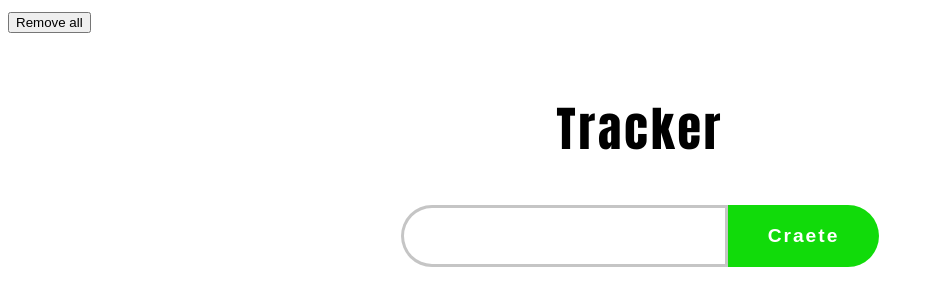
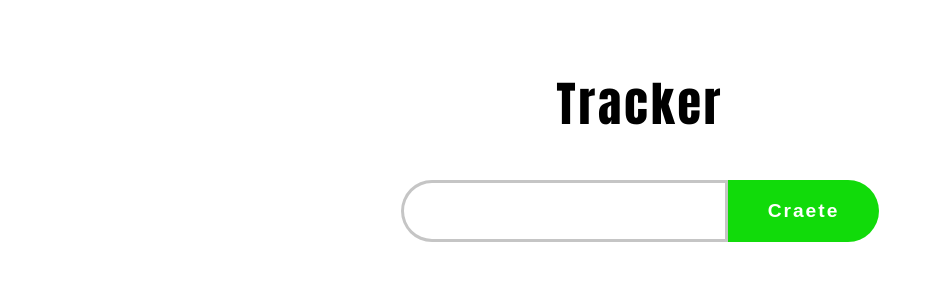
Before and after one commit to AndrewMedvedev42/Time-Tracker, a React (Create React App) app: page / in a window 1280 px wide. Shown: the top 306 px of the page, without its empty margins (0-934 px from the left). Built offline with nearby package versions, Linux system fonts and the light colour scheme.

Commit message:
removed button  that clears everything in localstorage, fixed setItem to locastorage

```diff
--- a/src/App.js
+++ b/src/App.js
@@ -29,13 +29,13 @@ function App() {
       alert(`Name: ${name} already exists!`)
     }else{
       setTimerNameList((prevList)=>[name, ...prevList])
+      localStorage.setItem(name, Date.now())
     }
   },[name, timerNameList])
 
 
   return (
     <section >
-      <button onClick={()=>{localStorage.clear()}}>Remove all</button>
       <div className="mainSection">
       <h1>Tracker</h1>
         <div className="inputSection">
```
Also changed, not shown: 6 other files (tests, documents, lock files or other folders).
